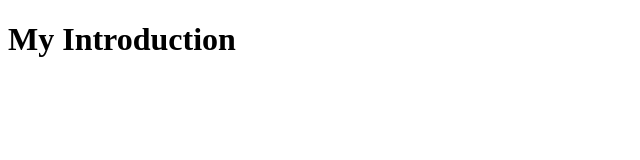
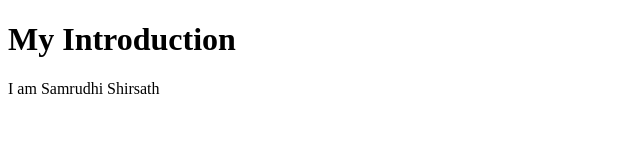
Before and after one commit to samrudhishirsath19/git-hub, a plain HTML site: page index.html in a window 1280 px wide. Shown: the whole page, without its empty margins (0-640 px from the left). Drawn offline with Linux system fonts and the light colour scheme.

Commit message:
name is added

```diff
--- a/index.html
+++ b/index.html
@@ -5,5 +5,8 @@
 </head>
 <body>
     <h1>My Introduction</h1>
+    <div>
+        <p>I am Samrudhi Shirsath</p>
+    </div>
 </body>
 </html>
```
